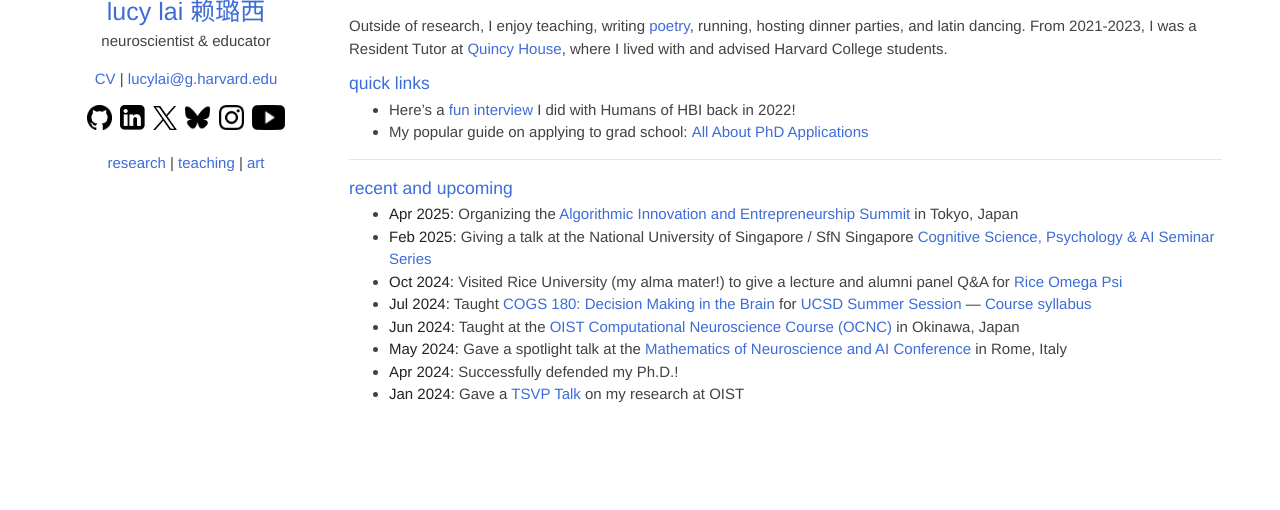
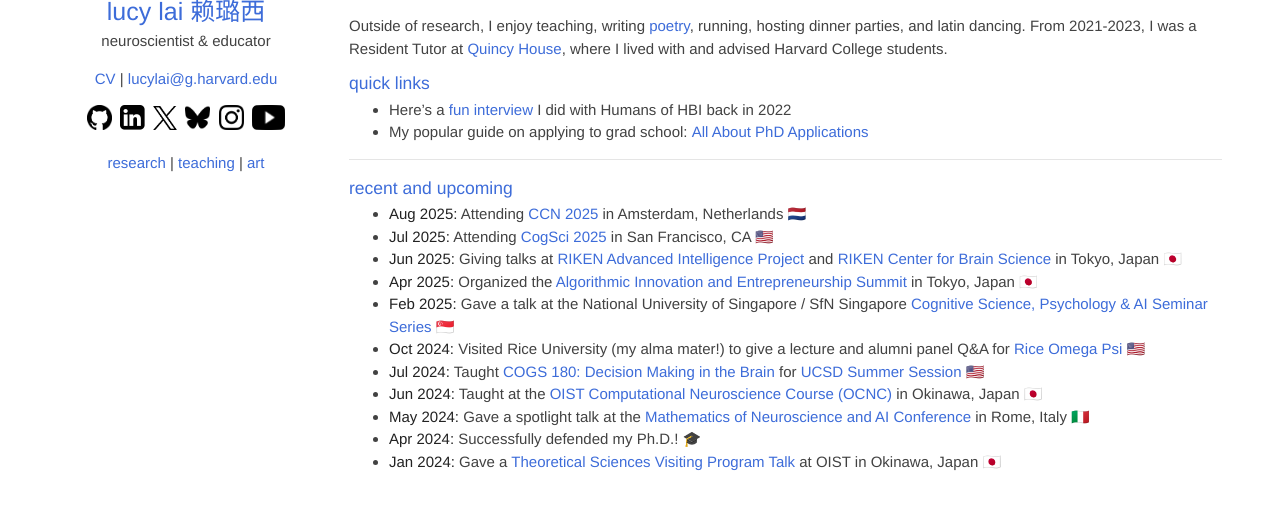
Before and after one commit to lucylai96/lucylai96.github.io, a Jekyll site: the page built from index.md, in a window 1280 px wide, cut to the strip 255-765 px from the top of the page. Built offline with Jekyll 4.4.1, drawn with Linux system fonts in a browser that asks for light colours; our own code applies the rules of GitHub Pages for plain Markdown files.

Commit message:
Update index.md

```diff
--- a/index.md
+++ b/index.md
@@ -7,17 +7,20 @@
 Outside of research, I enjoy teaching, writing <a href="http://subcorticalsongs.wordpress.com/" target="_blank">poetry</a>, running, hosting dinner parties, and latin dancing. From 2021-2023, I was a Resident Tutor at <a href="https://quincy.harvard.edu/" target="_blank">Quincy House</a>, where I lived with and advised Harvard College students.
 
 ### quick links
-* Here's a [fun interview](https://brain.harvard.edu/hbi_humans/lucy-lai/) I did with Humans of HBI back in 2022!
+* Here's a [fun interview](https://brain.harvard.edu/hbi_humans/lucy-lai/) I did with Humans of HBI back in 2022
 * My popular guide on applying to grad school: **[All About PhD Applications](https://lucylai.com/blog/gradapps)**
 
 ***
 
 ### recent and upcoming
-* **Apr 2025:** Organizing the [Algorithmic Innovation and Entrepreneurship Summit](https://www.algopreneurship.ai/) in Tokyo, Japan
-* **Feb 2025:** Giving a talk at the National University of Singapore / SfN Singapore [Cognitive Science, Psychology & AI Seminar Series](https://sfn.sg/cognitive-science-psychology-ai-seminar-series-3/)
-* **Oct 2024:** Visited Rice University (my alma mater!) to give a lecture and alumni panel Q&A for [Rice Omega Psi](https://www.instagram.com/riceomegapsi/)
-* **Jul 2024:** Taught [COGS 180: Decision Making in the Brain](https://cogs180.github.io/su24/) for [UCSD Summer Session](https://summersession.ucsd.edu/) — [Course syllabus](https://docs.google.com/document/d/1YbU2V1225l-x12fQKUVlMM4-4mK96GNLAb7WUcLVrbA/edit?usp=sharing)
-* **Jun 2024:** Taught at the [OIST Computational Neuroscience Course (OCNC)](https://groups.oist.jp/ocnc) in Okinawa, Japan
-* **May 2024:** Gave a spotlight talk at the [Mathematics of Neuroscience and AI Conference](https://neuromonster.org/) in Rome, Italy
-* **Apr 2024:** Successfully defended my Ph.D.!
-* **Jan 2024:** Gave a [TSVP Talk](https://www.youtube.com/watch?v=HRle-fddpYo) on my research at OIST
+* **Aug 2025:** Attending [CCN 2025](https://2025.ccneuro.org/) in Amsterdam, Netherlands 🇳🇱
+* **Jul 2025:** Attending [CogSci 2025](https://cognitivesciencesociety.org/cogsci-2025/) in San Francisco, CA 🇺🇸
+* **Jun 2025:** Giving talks at [RIKEN Advanced Intelligence Project](https://www.riken.jp/en/research/labs/aip/) and [RIKEN Center for Brain Science](https://cbs.riken.jp/en/) in Tokyo, Japan 🇯🇵
+* **Apr 2025:** Organized the [Algorithmic Innovation and Entrepreneurship Summit](https://www.algopreneurship.ai/) in Tokyo, Japan 🇯🇵
+* **Feb 2025:** Gave a talk at the National University of Singapore / SfN Singapore [Cognitive Science, Psychology & AI Seminar Series](https://sfn.sg/cognitive-science-psychology-ai-seminar-series-3/) 🇸🇬
+* **Oct 2024:** Visited Rice University (my alma mater!) to give a lecture and alumni panel Q&A for [Rice Omega Psi](https://www.instagram.com/riceomegapsi/) 🇺🇸
+* **Jul 2024:** Taught [COGS 180: Decision Making in the Brain](https://cogs180.github.io/su24/) for [UCSD Summer Session](https://summersession.ucsd.edu/) 🇺🇸
+* **Jun 2024:** Taught at the [OIST Computational Neuroscience Course (OCNC)](https://groups.oist.jp/ocnc) in Okinawa, Japan 🇯🇵
+* **May 2024:** Gave a spotlight talk at the [Mathematics of Neuroscience and AI Conference](https://neuromonster.org/) in Rome, Italy 🇮🇹
+* **Apr 2024:** Successfully defended my Ph.D.! 🎓
+* **Jan 2024:** Gave a [Theoretical Sciences Visiting Program Talk](https://www.youtube.com/watch?v=HRle-fddpYo) at OIST in Okinawa, Japan 🇯🇵
```
